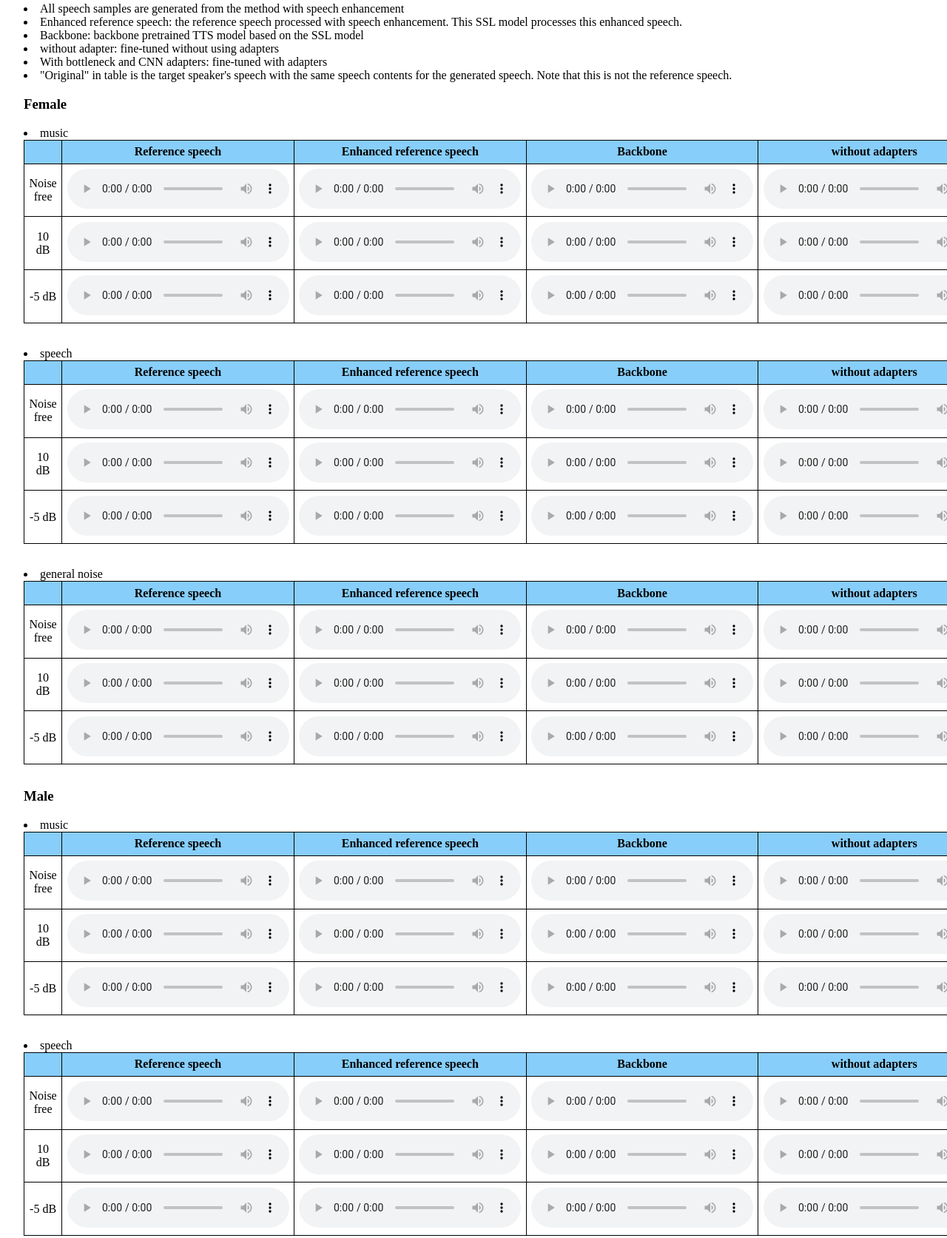
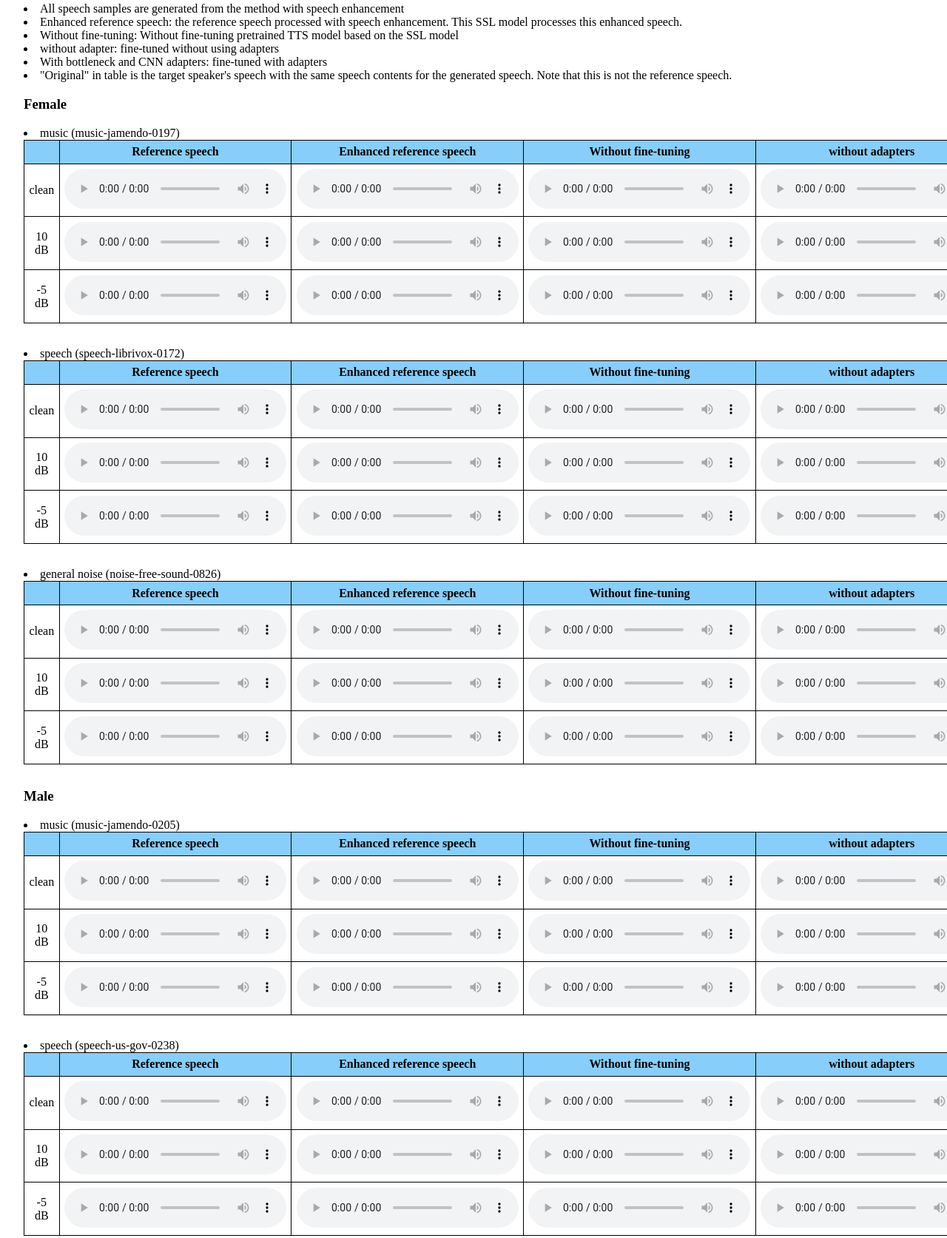
Before and after one commit to ntt-hilab-gensp/icassp2024robustTTS, a plain HTML site: page index.html in a window 1280 px wide. Shown: the part 467-2140 px from the top of the page at 74% size. Drawn offline with Linux system fonts and the light colour scheme.

Commit message:
Add files via upload

```diff
--- a/index.html
+++ b/index.html
@@ -3,7 +3,7 @@
 <head>
   <meta charset="utf-8">
   <meta name="viewport" content="width=device-width, initial-scale=1.0">
-  <title>Noise-robust zero-shot text-to-speech synthesis conditioned by self-supervised speech-representation model with adapters</title>
+  <title>Noise-robust zero-shot text-to-speech synthesis conditioned on self-supervised speech-representation model with adapters</title>
   <link href="https://maxcdn.bootstrapcdn.com/font-awesome/4.7.0/css/font-awesome.min.css" rel="stylesheet" integrity="sha384-wvfXpqpZZVQGK6TAh5PVlGOfQNHSoD2xbE+QkPxCAFlNEevoEH3Sl0sibVcOQVnN" crossorigin="anonymous">
   <link rel="stylesheet" type="text/css" href="style.css">
 </head>
@@ -50,7 +50,7 @@
   <h2>Performance comparison on zero-shot TTS </h2>
   <li>All speech samples are generated from the method with speech enhancement</li>
   <li>Enhanced reference speech: the reference speech processed with speech enhancement. This SSL model processes this enhanced speech.</li>
-  <li>Backbone: backbone pretrained TTS model based on the SSL model</li>
+  <li>Without fine-tuning: Without fine-tuning pretrained TTS model based on the SSL model</li>
   <li>without adapter: fine-tuned without using adapters</li>
   <li>With bottleneck and CNN adapters: fine-tuned with adapters</li>
   <li>"Original" in table is the target speaker's speech with the same speech contents for the generated speech. Note that this is not the reference speech.
@@ -70,7 +70,7 @@
 			<th>Original</th>
 		</tr>
 		<tr>
-			<td>Noise free</td>
+			<td>clean</td>
 			<td><audio src="./audio/withnoise/noise_free/FAK/music-jamendo-0203.wav" controls></audio></td>
 			<td><audio src="./audio/withnoise/noise_free/FAK/music-jamendo-0203_enh.wav" controls></audio></td>
 			<td><audio src="./audio/ref/FAK.dcm/wav_FAK.dcm@Girl@1/FAK.dcm@Girl@1@@FAK.dcm@Girl@102_generated_e2e.wav" controls></audio></td>
@@ -110,7 +110,7 @@
 			<th>Original</th>
 		</tr>
 		<tr>
-			<td>Noise free</td>
+			<td>clean</td>
 			<td><audio src="./audio/withnoise/noise_free/FAK/music-jamendo-0203.wav" controls></audio></td>
 			<td><audio src="./audio/withnoise/noise_free/FAK/music-jamendo-0203_enh.wav" controls></audio></td>
 			<td><audio src="./audio/ref/FAK.dcm/wav_FAK.dcm@Girl@1/FAK.dcm@Girl@1@@FAK.dcm@Girl@110_generated_e2e.wav" controls></audio></td>
@@ -148,7 +148,7 @@
 			<th>Original</th>
 		</tr>
 		<tr>
-			<td>Noise free</td>
+			<td>clean</td>
 			<td><audio src="./audio/withnoise/noise_free/FAK/music-jamendo-0203.wav" controls></audio></td>
 			<td><audio src="./audio/withnoise/noise_free/FAK/music-jamendo-0203_enh.wav" controls></audio></td>
 			<td><audio src="./audio/ref/FAK.dcm/wav_FAK.dcm@Girl@1/FAK.dcm@Girl@1@@FAK.dcm@Girl@103_generated_e2e.wav" controls></audio></td>
@@ -174,19 +174,19 @@
 		</tr>
 	</table>
 	-->
-	<li>music</li>
+	<li>music (music-jamendo-0197)</li>
 	<table align="center" class="bottom">
 		<tr>
 			<th></th>
 			<th>Reference speech</th>
 			<th>Enhanced reference speech</th>
-			<th>Backbone</th>
+			<th>Without fine-tuning</th>
 			<th>without adapters</th>
 			<th>With bottleneck and CNN adapters</th>
 			<th>Original</th>
 		</tr>
 		<tr>
-			<td>Noise free</td>
+			<td>clean</td>
 			<td><audio src="./audio/withnoise/noise_free/F40006/music-fma-0106.wav" controls></audio></td>
 			<td><audio src="./audio/withnoise/noise_free/F40006/music-fma-0106_enh.wav" controls></audio></td>
 			<td><audio src="./audio/ref/F40006/wav_F40006@20202Q_Select@4/F40006@20202Q_Select@4@@F40006@20202Q_Select@20_generated_e2e.wav" controls></audio></td>
@@ -214,19 +214,19 @@
 		</tr>
 	</table>
 
-	<li>speech</li>
+	<li>speech (speech-librivox-0172)</li>
 	<table align="center" class="bottom">
 		<tr>
 			<th></th>
 			<th>Reference speech</th>
 			<th>Enhanced reference speech</th>
-			<th>Backbone</th>
+			<th>Without fine-tuning</th>
 			<th>without adapters</th>
 			<th>With bottleneck and CNN adapters</th>
 			<th>Original</th>
 		</tr>
 		<tr>
-			<td>Noise free</td>
+			<td>clean</td>
 			<td><audio src="./audio/withnoise/noise_free/F40006/music-fma-0106.wav" controls></audio></td>
 			<td><audio src="./audio/withnoise/noise_free/F40006/music-fma-0106_enh.wav" controls></audio></td>
 			<td><audio src="./audio/ref/F40006/wav_F40006@20202Q_Select@4/F40006@20202Q_Select@4@@F40006@20202Q_Select@27_generated_e2e.wav" controls></audio></td>
@@ -252,19 +252,19 @@
 		</tr>
 	</table>
 
-	<li>general noise</li>
+	<li>general noise (noise-free-sound-0826)</li>
 	<table align="center" class="bottom">
 		<tr>
 			<th></th>
 			<th>Reference speech</th>
 			<th>Enhanced reference speech</th>
-			<th>Backbone</th>
+			<th>Without fine-tuning</th>
 			<th>without adapters</th>
 			<th>With bottleneck and CNN adapters</th>
 			<th>Original</th>
 		</tr>
 		<tr>
-			<td>Noise free</td>
+			<td>clean</td>
 			<td><audio src="./audio/withnoise/noise_free/F40006/music-fma-0106.wav" controls></audio></td>
 			<td><audio src="./audio/withnoise/noise_free/F40006/music-fma-0106_enh.wav" controls></audio></td>
 			<td><audio src="./audio/ref/F40006/wav_F40006@20202Q_Select@4/F40006@20202Q_Select@4@@F40006@20202Q_Select@23_generated_e2e.wav" controls></audio></td>
@@ -290,19 +290,19 @@
 		</tr>
 	</table>
 	<h3>Male</h3>
-	<li>music</li>
+	<li>music (music-jamendo-0205)</li>
 	<table align="center" class="bottom">
 		<tr>
 			<th></th>
 			<th>Reference speech</th>
 			<th>Enhanced reference speech</th>
-			<th>Backbone</th>
+			<th>Without fine-tuning</th>
 			<th>without adapters</th>
 			<th>With bottleneck and CNN adapters</th>
 			<th>Original</th>
 		</tr>
 		<tr>
-			<td>Noise free</td>
+			<td>clean</td>
 			<td><audio src="./audio/withnoise/noise_free/M50006/music-fma-0106.wav" controls></audio></td>
 			<td><audio src="./audio/withnoise/noise_free/M50006/music-fma-0106_enh.wav" controls></audio></td>
 			<td><audio src="./audio/ref/M50006/wav_M50006@20202Q_Select@4/M50006@20202Q_Select@4@@M50006@20202Q_Select@25_generated_e2e.wav" controls></audio></td>
@@ -329,19 +329,19 @@
 		</tr>
 	</table>
 
-	<li>speech</li>
+	<li>speech (speech-us-gov-0238)</li>
 	<table align="center" class="bottom">
 		<tr>
 			<th></th>
 			<th>Reference speech</th>
 			<th>Enhanced reference speech</th>
-			<th>Backbone</th>
+			<th>Without fine-tuning</th>
 			<th>without adapters</th>
 			<th>With bottleneck and CNN adapters</th>
 			<th>Original</th>
 		</tr>
 		<tr>
-			<td>Noise free</td>
+			<td>clean</td>
 			<td><audio src="./audio/withnoise/noise_free/M50006/music-fma-0106.wav" controls></audio></td>
 			<td><audio src="./audio/withnoise/noise_free/M50006/music-fma-0106_enh.wav" controls></audio></td>
 			<td><audio src="./audio/ref/M50006/wav_M50006@20202Q_Select@4/M50006@20202Q_Select@4@@M50006@20202Q_Select@27_generated_e2e.wav" controls></audio></td>
@@ -367,19 +367,19 @@
 		</tr>
 	</table>
 
-	<li>general noise</li>
+	<li>general noise (noise-free-sound-0768)</li>
 	<table align="center" class="bottom">
 		<tr>
 			<th></th>
 			<th>Reference speech</th>
 			<th>Enhanced reference speech</th>
-			<th>Backbone</th>
+			<th>Without fine-tuning</th>
 			<th>without adapters</th>
 			<th>With bottleneck and CNN adapters</th>
 			<th>Original</th>
 		</tr>
 		<tr>
-			<td>Noise free</td>
+			<td>clean</td>
 			<td><audio src="./audio/withnoise/noise_free/M50006/music-fma-0106.wav" controls></audio></td>
 			<td><audio src="./audio/withnoise/noise_free/M50006/music-fma-0106_enh.wav" controls></audio></td>
 			<td><audio src="./audio/ref/M50006/wav_M50006@20202Q_Select@4/M50006@20202Q_Select@4@@M50006@20202Q_Select@20_generated_e2e.wav" controls></audio></td>
```
